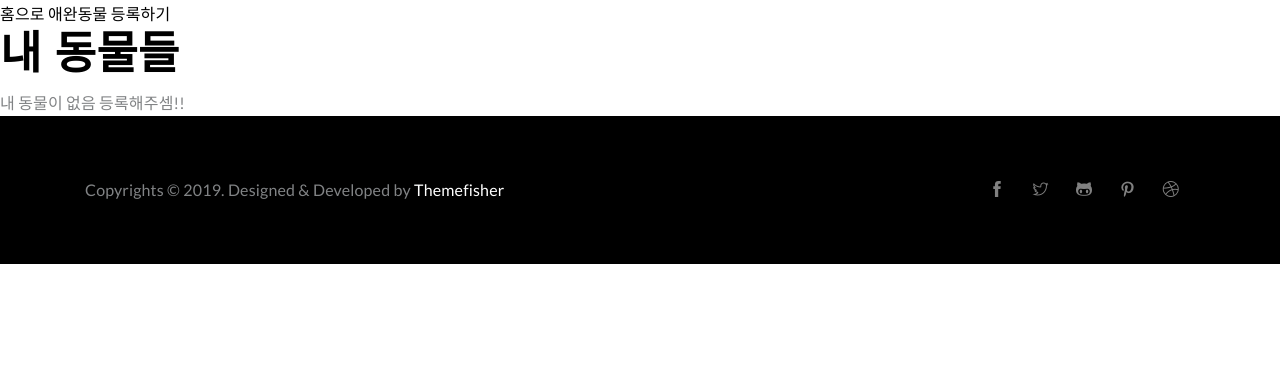
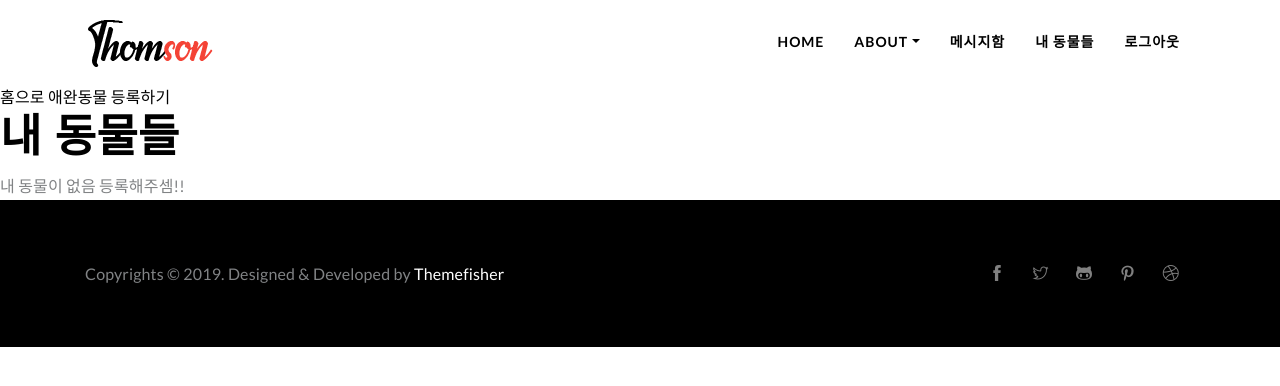
Before and after one commit to Handson-project-Team06/Pet_Matching, a Django app: page /matching/home/my_pet_list/ in a window 1280 px wide. Shown: the top 386 px of the page. Run offline with Django 3.2, Linux system fonts and the light colour scheme; the visitor is signed in with stand-in values (Sample User, id 1); data that the repository does not hold is empty; some libraries are stand-ins or nearby versions.

Commit message:
modify matching templates adapt base html file

```diff
--- a/matching/templates/matching/my_pet_list.html
+++ b/matching/templates/matching/my_pet_list.html
@@ -1,4 +1,37 @@
 {% extends 'base.html' %}
+{% load staticfiles %}
+
+{% block header %}
+    <nav class="navbar navbar-expand-lg  main-nav " id="navbar">
+        <div class="container">
+            <a class="navbar-brand" href="{% static '/index.html' %}">
+                <img src="{% static '/images/logo.png' %}" alt="" class="img-fluid">
+            </a>
+
+            <button class="navbar-toggler collapsed" type="button" data-toggle="collapse" data-target="#navbarsExample09" aria-controls="navbarsExample09" aria-expanded="false" aria-label="Toggle navigation">
+                <span class="ti-align-justify"></span>
+            </button>
+
+            <div class="collapse navbar-collapse" id="navbarsExample09">
+                <ul class="navbar-nav ml-auto">
+                    <li class="nav-item  active"><a class="nav-link" href="{% url 'account:home' %}">Home</a></li>
+
+                    <li class="nav-item dropdown">
+                        <a class="nav-link dropdown-toggle" href="#" id="dropdown01" data-toggle="dropdown" aria-haspopup="true" aria-expanded="false">About</a>
+                        <ul class="dropdown-menu" aria-labelledby="dropdown01">
+                            <li><a class="dropdown-item" href="{% static '/about.html' %}">About Me</a></li>
+                            <li><a class="dropdown-item" href="{% static '/about-us.html' %}">About Us</a></li>
+                        </ul>
+                    </li>
+                    <li class="nav-item"><a class="nav-link" href="{% url 'user_messages:List' %}">메시지함</a></li>
+                    <li class="nav-item"><a class="nav-link" href="{% url 'matching:my_pet_list' %}">내 동물들</a></li>
+                    <li class="nav-item"><a class="nav-link" href="{% url 'account:home' %}">로그아웃</a></li>
+
+                </ul>
+            </div>
+        </div>
+    </nav>
+{% endblock %}
 
 {% block content %}
     <a href="{% url 'matching:home' %}">홈으로</a>
```
Also changed, not shown: matching/templates/matching/pet_list.html (+54 -11 lines), matching/templates/matching/pet_detail.html (added).
